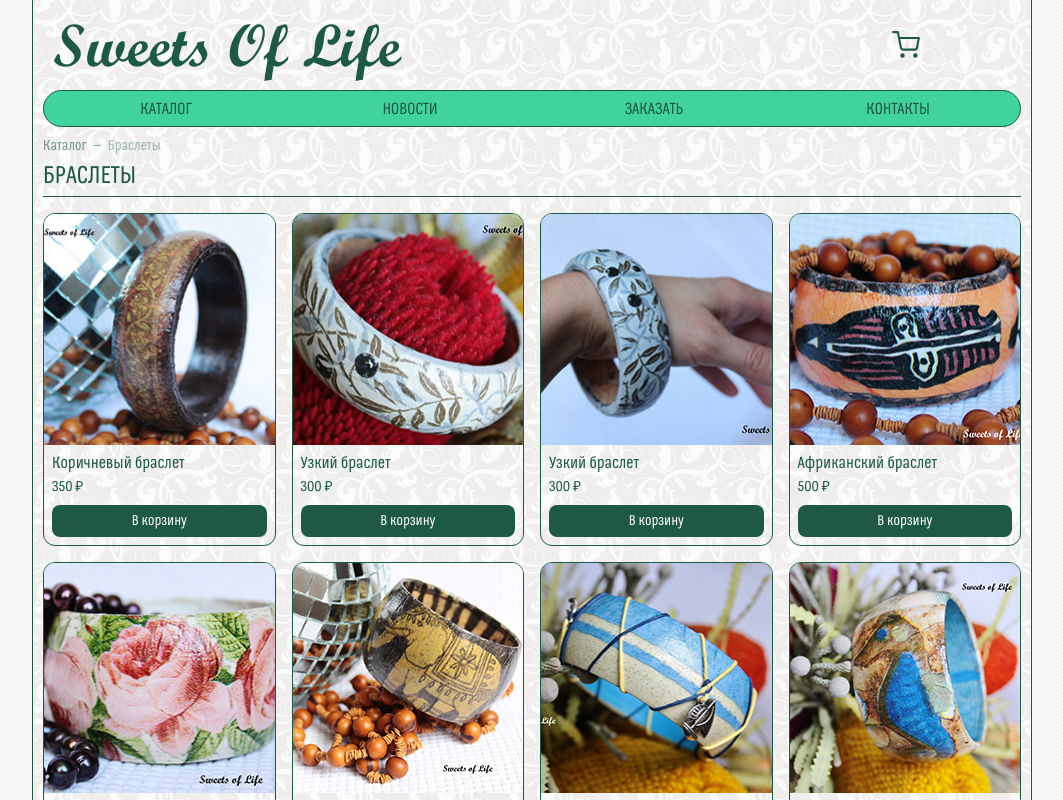
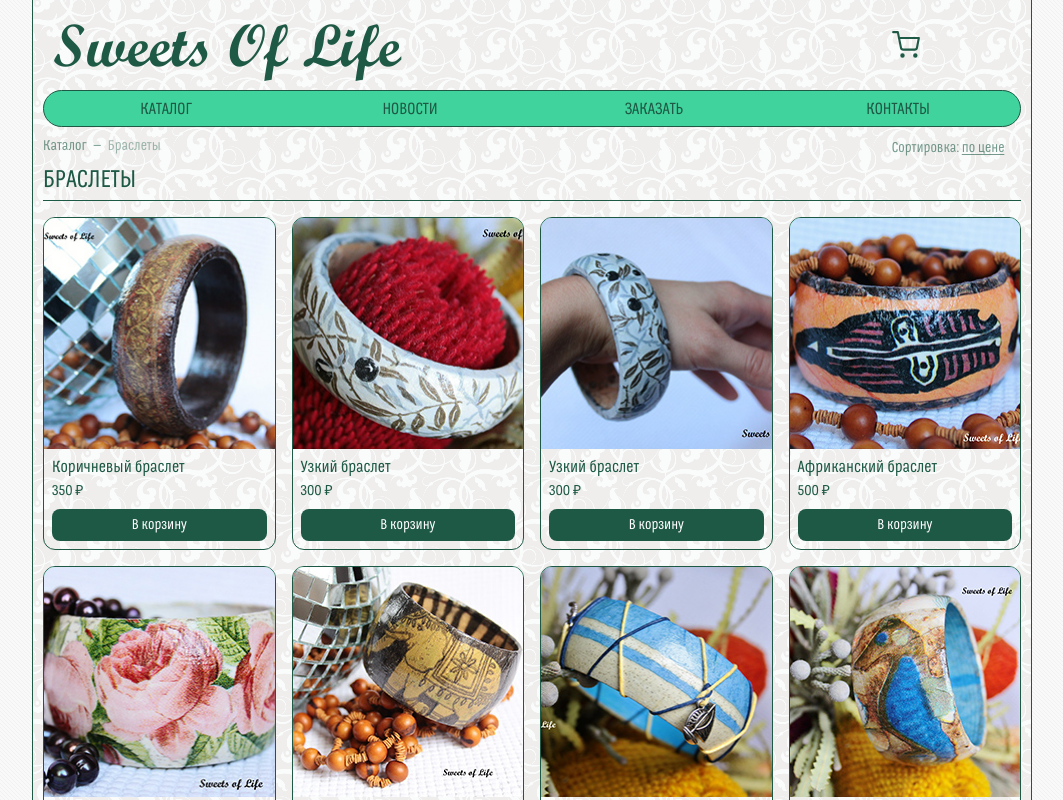
Before and after one commit to MrNovoseltsev/sweets-of-life-next, a Next.js app: page /catalog/bracelets in a window 1280 px wide. Shown: the top 800 px of the page, without its empty margins (108-1171 px from the left). Built offline with nearby package versions, Linux system fonts and the light colour scheme.

Commit message:
feat: add products sort

```diff
--- a/src/app/catalog/[category]/page.tsx
+++ b/src/app/catalog/[category]/page.tsx
@@ -1,11 +1,9 @@
 import { notFound } from "next/navigation";
 import PageLayout from "@/widgets/page-layout/ui/PageLayout";
-import Breadcrumbs from "@/shared/ui/Breadcrumbs";
 import { CATEGORY_META, CATEGORY_SLUGS } from "@/shared/config/categories";
 import { getProductsByCategory } from "@/entities/product/api";
 import type { CategorySlug } from "@/entities/product/model/types";
-import ProductCard from "@/entities/product/ui/ProductCard";
-import BuyButton from "@/features/cart/ui/BuyButton";
+import SortableSection from "@/features/product-sort/ui/SortableSection";
 
 export function generateStaticParams() {
   return CATEGORY_SLUGS.map((category) => ({ category }));
@@ -26,29 +24,15 @@ export default async function CategoryPage({ params }: Props) {
   return (
     <PageLayout>
       <section className="px-2.5 py-4">
-        <Breadcrumbs
-          items={[
+        <SortableSection
+          products={products}
+          category={category}
+          breadcrumbItems={[
             { label: "Каталог", href: "/catalog" },
             { label: meta.label },
           ]}
+          heading={meta.label}
         />
-        <h1 className="hidden desktop:block text-2xl font-normal mb-1">{meta.label.toUpperCase()}</h1>
-        <div className="w-full h-px bg-brand mb-4" />
-
-        {products.length === 0 ? (
-          <p className="ml-2.5 text-lg">Товары не найдены.</p>
-        ) : (
-          <div className="grid grid-cols-1 sm:grid-cols-2 desktop:grid-cols-4 gap-3 md:gap-4">
-            {products.map((product) => (
-              <ProductCard
-                key={product.sku}
-                product={product}
-                href={`/catalog/${category}/${product.sku}`}
-                action={<BuyButton product={product} size="sm" />}
-              />
-            ))}
-          </div>
-        )}
       </section>
     </PageLayout>
   );
--- /dev/null
+++ b/src/features/product-sort/ui/SortableSection.tsx
@@ -0,0 +1,71 @@
+"use client";
+
+import { useState } from "react";
+import Breadcrumbs from "@/shared/ui/Breadcrumbs";
+import ProductCard from "@/entities/product/ui/ProductCard";
+import BuyButton from "@/features/cart/ui/BuyButton";
+import type { Product } from "@/entities/product/model/types";
+
+type BreadcrumbItem = { label: string; href?: string };
+
+type SortOrder = null | "asc" | "desc";
+
+type Props = {
+  products: Product[];
+  category: string;
+  breadcrumbItems: BreadcrumbItem[];
+  heading: string;
+};
+
+export default function SortableSection({ products, category, breadcrumbItems, heading }: Props) {
+  const [sortOrder, setSortOrder] = useState<SortOrder>(null);
+
+  function toggleSort() {
+    setSortOrder((prev) => (prev === null ? "asc" : prev === "asc" ? "desc" : null));
+  }
+
+  const sortedProducts =
+    sortOrder === null
+      ? products
+      : [...products].sort((a, b) =>
+          sortOrder === "asc" ? a.price - b.price : b.price - a.price
+        );
+
+  return (
+    <>
+      <div className="flex items-center justify-between mb-1">
+        <Breadcrumbs items={breadcrumbItems} />
+        <button
+          onClick={toggleSort}
+          className="text-2xl desktop:text-sm text-brand/60 hover:text-brand transition-colors whitespace-nowrap"
+        >
+          Сортировка:{" "}
+          <span className="underline underline-offset-2">по цене</span>
+          <span className={sortOrder === null ? "invisible" : ""}>
+            {sortOrder === "desc" ? " ▼" : " ▲"}
+          </span>
+        </button>
+      </div>
+
+      <h1 className="hidden desktop:block text-2xl font-normal mb-1">
+        {heading.toUpperCase()}
+      </h1>
+      <div className="w-full h-px bg-brand mb-4" />
+
+      {sortedProducts.length === 0 ? (
+        <p className="ml-2.5 text-lg">Товары не найдены.</p>
+      ) : (
+        <div className="grid grid-cols-1 sm:grid-cols-2 desktop:grid-cols-4 gap-3 md:gap-4">
+          {sortedProducts.map((product) => (
+            <ProductCard
+              key={product.sku}
+              product={product}
+              href={`/catalog/${category}/${product.sku}`}
+              action={<BuyButton product={product} size="sm" />}
+            />
+          ))}
+        </div>
+      )}
+    </>
+  );
+}
```
